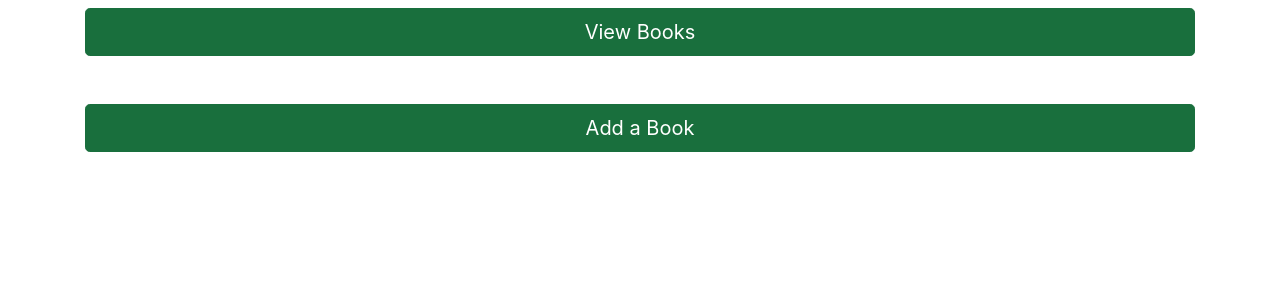
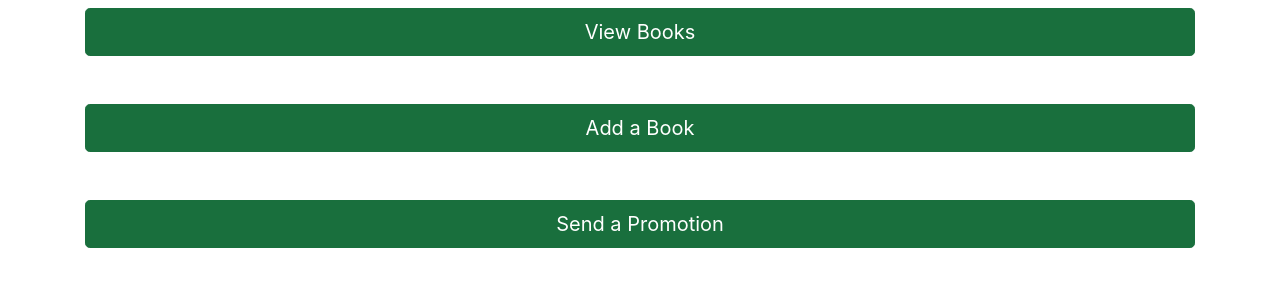
Before and after one commit to PMacedo1998/Online-Book-Store, a Flask app: page /admin in a window 1280 px wide. Shown: the part 378-678 px from the top of the page. Run offline with Flask 2, Linux system fonts and the light colour scheme; some libraries are stand-ins or nearby versions.

Commit message:
added send promo button

```diff
--- a/src/frontend/templates/admin.html
+++ b/src/frontend/templates/admin.html
@@ -95,6 +95,8 @@
       <a class="btn btn-primary btn-lg btn-block" href="/viewbooks" role="button">View Books</a>
       <br><br>
         <a class="btn btn-primary btn-lg btn-block" href="/addbook" role="button">Add a Book</a>
+     <br><br>
+        <a class="btn btn-primary btn-lg btn-block" href="{{url_for('sendPromo')}}" role="button">Send a Promotion</a>
   </div>
 
 
```
